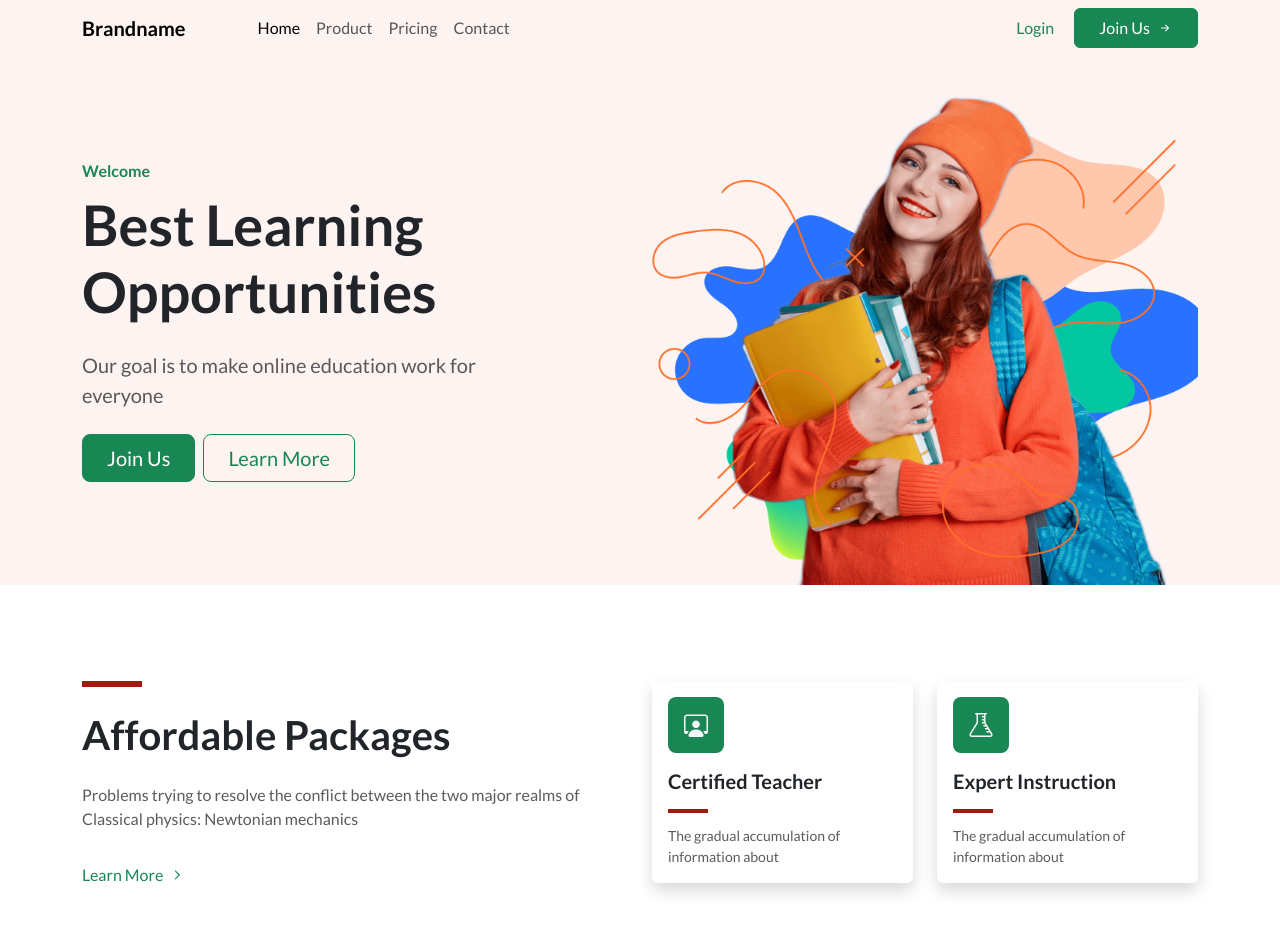
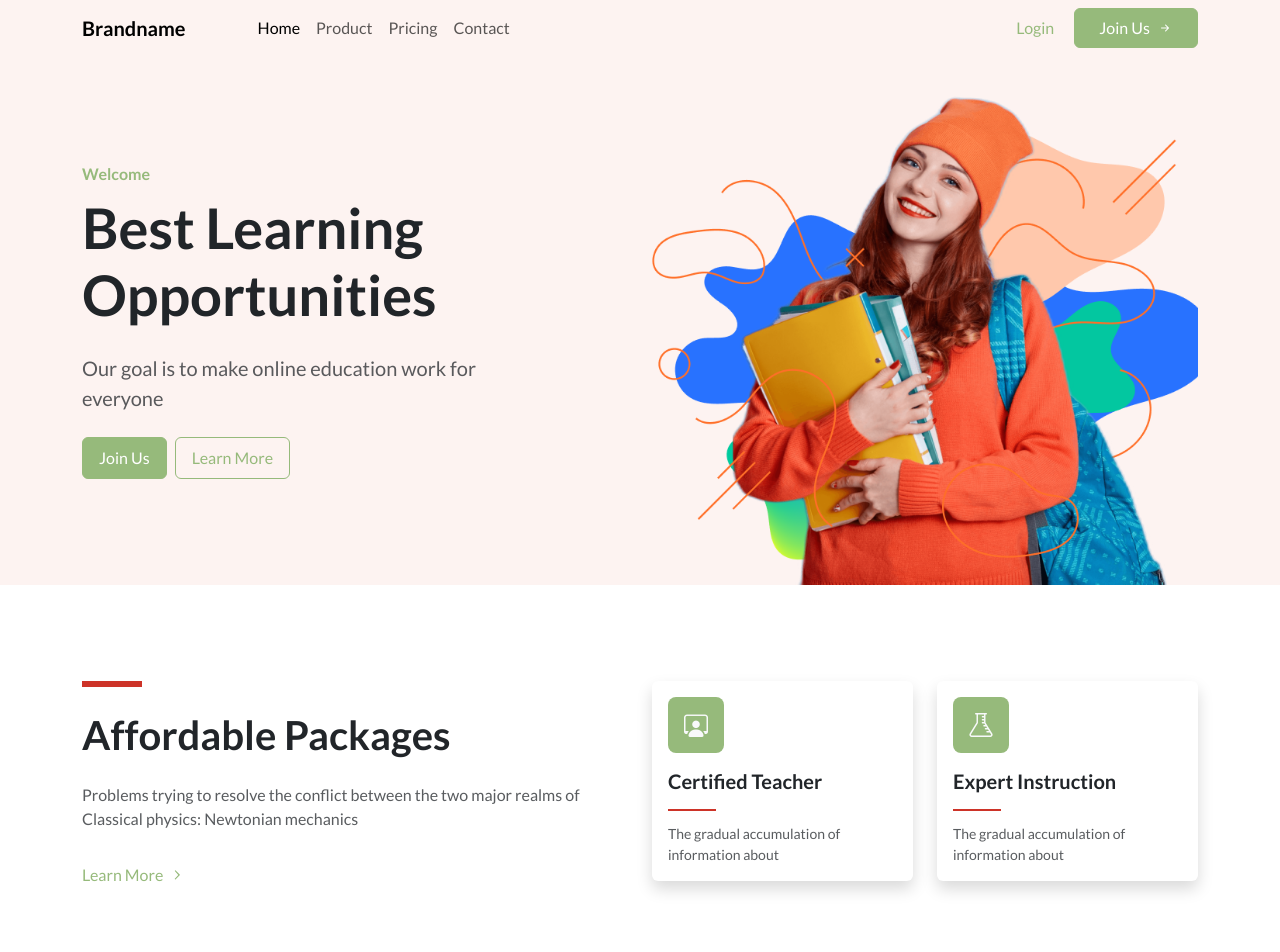
Before and after one commit to shayaankn/frontend-assignment, a React (Vite) app: page / in a window 1280 px wide. Shown: the top 952 px of the page. Built offline with nearby package versions, Linux system fonts and the light colour scheme.

Commit message:
color overrides and minor tweaks

```diff
--- a/src/components/Hero.jsx
+++ b/src/components/Hero.jsx
@@ -14,10 +14,10 @@ function Hero() {
               Our goal is to make online education work for everyone
             </p>
             <div className="mt-4 d-flex gap-2">
-              <a className="btn btn-success btn-lg px-4" href="#">
+              <a className="btn btn-success px-3 py-2" href="#">
                 Join Us
               </a>
-              <a className="btn btn-outline-success btn-lg px-4" href="#">
+              <a className="btn btn-outline-success px-3 py-2" href="#">
                 Learn More
               </a>
             </div>
--- a/src/components/Navbar.jsx
+++ b/src/components/Navbar.jsx
@@ -1,65 +1,65 @@
 function Navbar() {
   return (
     <nav
-      class="navbar navbar-expand-lg bg-brand"
+      className="navbar navbar-expand-lg bg-brand"
       aria-label="Offcanvas navbar large"
     >
-      <div class="container">
-        <a class="navbar-brand fw-bold pe-5" href="#">
+      <div className="container">
+        <a className="navbar-brand fw-bold pe-5" href="#">
           Brandname
         </a>
         <button
-          class="navbar-toggler"
+          className="navbar-toggler"
           type="button"
           data-bs-toggle="offcanvas"
           data-bs-target="#offcanvasNavbar"
           aria-controls="offcanvasNavbar"
         >
-          <span class="navbar-toggler-icon"></span>
+          <span className="navbar-toggler-icon"></span>
         </button>
         <div
-          class="offcanvas offcanvas-end"
+          className="offcanvas offcanvas-end"
           tabindex="-1"
           id="offcanvasNavbar"
           aria-labelledby="offcanvasNavbarLabel"
         >
-          <div class="offcanvas-header">
-            <h5 class="offcanvas-title" id="offcanvasNavbarLabel">
+          <div className="offcanvas-header">
+            <h5 className="offcanvas-title" id="offcanvasNavbarLabel">
               Offcanvas
             </h5>
             <button
               type="button"
-              class="btn-close"
+              className="btn-close"
               data-bs-dismiss="offcanvas"
               aria-label="Close"
             ></button>
           </div>
-          <div class="offcanvas-body">
-            <ul class="navbar-nav justify-content-start flex-grow-1 pe-3">
-              <li class="nav-item">
-                <a class="nav-link active" aria-current="page" href="#">
+          <div className="offcanvas-body">
+            <ul className="navbar-nav justify-content-start flex-grow-1 pe-3">
+              <li className="nav-item">
+                <a className="nav-link active" aria-current="page" href="#">
                   Home
                 </a>
               </li>
-              <li class="nav-item">
-                <a class="nav-link" href="#">
+              <li className="nav-item">
+                <a className="nav-link" href="#">
                   Product
                 </a>
               </li>
-              <li class="nav-item">
-                <a class="nav-link" href="#">
+              <li className="nav-item">
+                <a className="nav-link" href="#">
                   Pricing
                 </a>
               </li>
-              <li class="nav-item">
-                <a class="nav-link" href="#">
+              <li className="nav-item">
+                <a className="nav-link" href="#">
                   Contact
                 </a>
               </li>
             </ul>
             <div className="d-flex flex-row gap-2 mt-4 mt-lg-0">
-              <button class="btn btn-outline-success border-0">Login</button>
-              <button class="btn btn-success px-lg-4">
+              <button className="btn btn-outline-success border-0">Login</button>
+              <button className="btn btn-success px-lg-4">
                 Join Us <i className="bi bi-arrow-right-short ms-1"></i>
               </button>
             </div>
--- a/src/components/Packages.jsx
+++ b/src/components/Packages.jsx
@@ -8,7 +8,7 @@ function Packages() {
               style={{
                 width: 60,
                 height: 6,
-                background: "#A01A10",
+                background: "#cd3328",
                 marginBottom: 24,
               }}
             />
@@ -53,9 +53,9 @@ function Packages() {
                     <h5 className="fw-bold mb-3">Certified Teacher</h5>
                     <div
                       style={{
-                        width: 40,
-                        height: 4,
-                        background: "#A01A10",
+                        width: 48,
+                        height: 2,
+                        background: "#cd3328",
                         marginBottom: 12,
                       }}
                     />
@@ -78,9 +78,9 @@ function Packages() {
                     <h5 className="fw-bold mb-3">Expert Instruction</h5>
                     <div
                       style={{
-                        width: 40,
-                        height: 4,
-                        background: "#A01A10",
+                        width: 48,
+                        height: 2,
+                        background: "#cd3328",
                         marginBottom: 12,
                       }}
                     />
--- a/src/index.css
+++ b/src/index.css
@@ -5,3 +5,32 @@ body {
 .bg-brand {
   background-color: #fdf3f1;
 }
+
+.text-success {
+  color: #96ba7b !important;
+}
+
+.bg-success {
+  background-color: #96ba7b !important;
+}
+
+.btn-success {
+  background-color: #96ba7b;
+  border-color: #96ba7b;
+}
+
+.btn-success:hover {
+  background-color: #86a96c;
+  border-color: #86a96c;
+}
+
+.btn-outline-success {
+  color: #96ba7b;
+  border-color: #96ba7b;
+}
+
+.btn-outline-success:hover {
+  background-color: #96ba7b;
+  border-color: #96ba7b;
+  color: #fff;
+}
```
